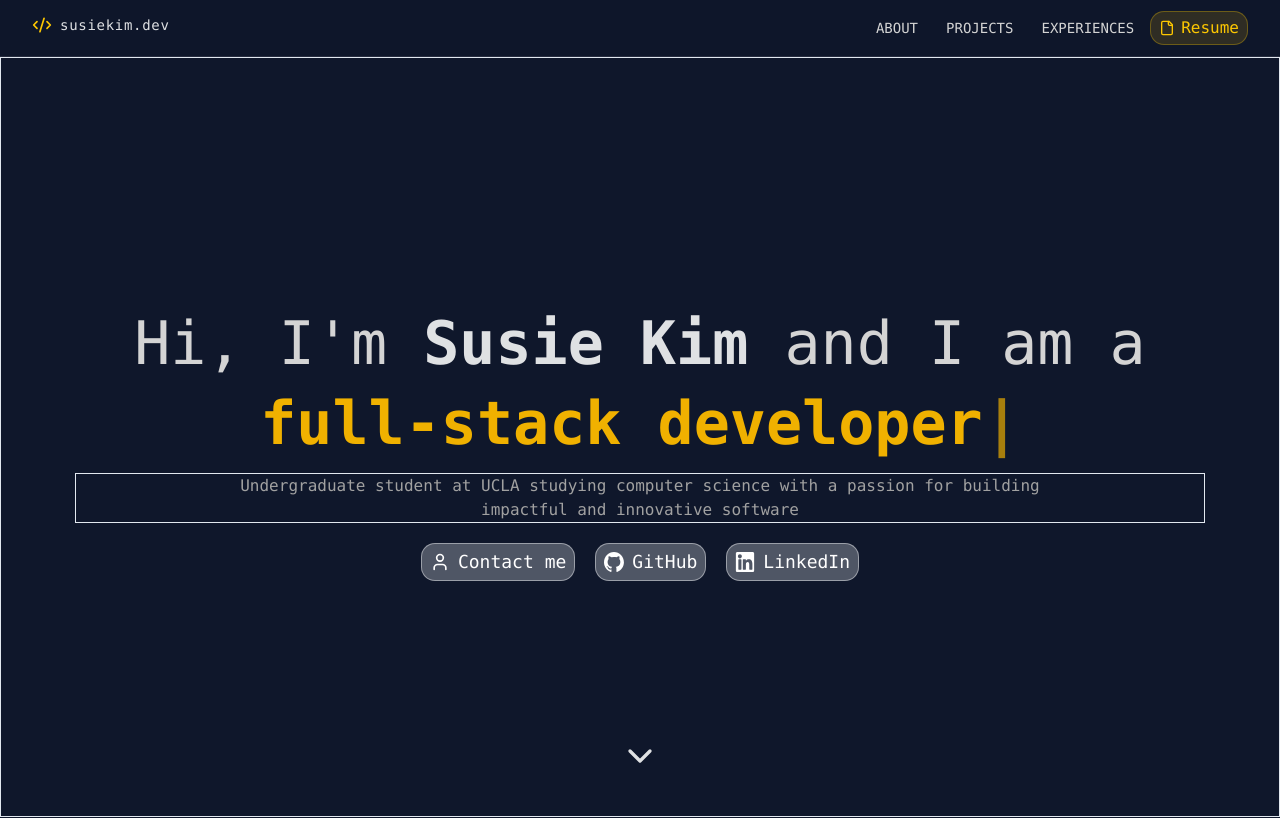
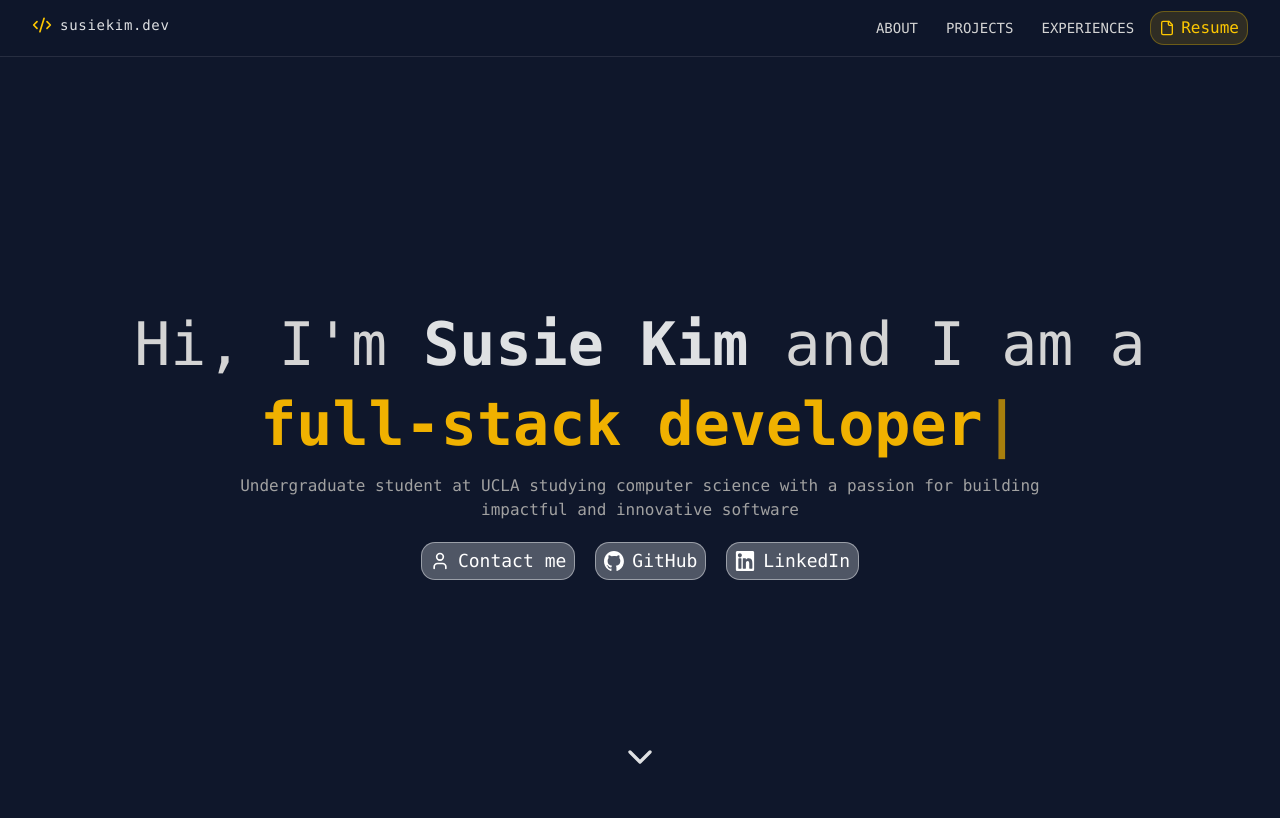
Before and after one commit to susiekim101/susiekim101.github.io, a React (Vite) app: page / in a window 1280 px wide. Shown: the top 818 px of the page. Built offline with nearby package versions, Linux system fonts and the light colour scheme.

Commit message:
remove border lines

```diff
--- a/src/components/assets/ExperienceItem.tsx
+++ b/src/components/assets/ExperienceItem.tsx
@@ -28,7 +28,7 @@ const ExperienceItem = ( {item}: ExperienceItemProp ) => {
                         <span className="italic">{item.organization}</span>
                 </div>
 
-                <div className="w-full ml-6 border">
+                <div className="w-full ml-6">
                     <span className="text-sm">
                         {item.description}
                     </span>
--- a/src/components/sections/Home.tsx
+++ b/src/components/sections/Home.tsx
@@ -18,7 +18,7 @@ const Home = () => {
         <section
             id="home"
             ref={homeRef}
-            className="border relative flex flex-col items-center justify-center h-[95vh] w-full"
+            className="relative flex flex-col items-center justify-center h-[95vh] w-full"
         >
             <motion.div
                 className="absolute inset-0 -z-10 bg-slate-900"
@@ -57,7 +57,7 @@ const Home = () => {
                         />
                     </span>
 
-                    <div className="border flex w-full justify-center items-center text-sm sm:text-base text-neutral-400 my-5">
+                    <div className="flex w-full justify-center items-center text-sm sm:text-base text-neutral-400 my-5">
                         <h1 className="w-[75%] text-center">Undergraduate student at UCLA studying computer science with a passion for building impactful and innovative software</h1>
                     </div>
 
@@ -77,7 +77,7 @@ const Home = () => {
             </div>
 
             <a href="#about" className="absolute bottom-10">
-                    <ChevronDown className="h-10 w-10"/>
+                    <ChevronDown className="w-7 h-7 sm:h-10 sm:w-10"/>
             </a>
 
         </section>
```
